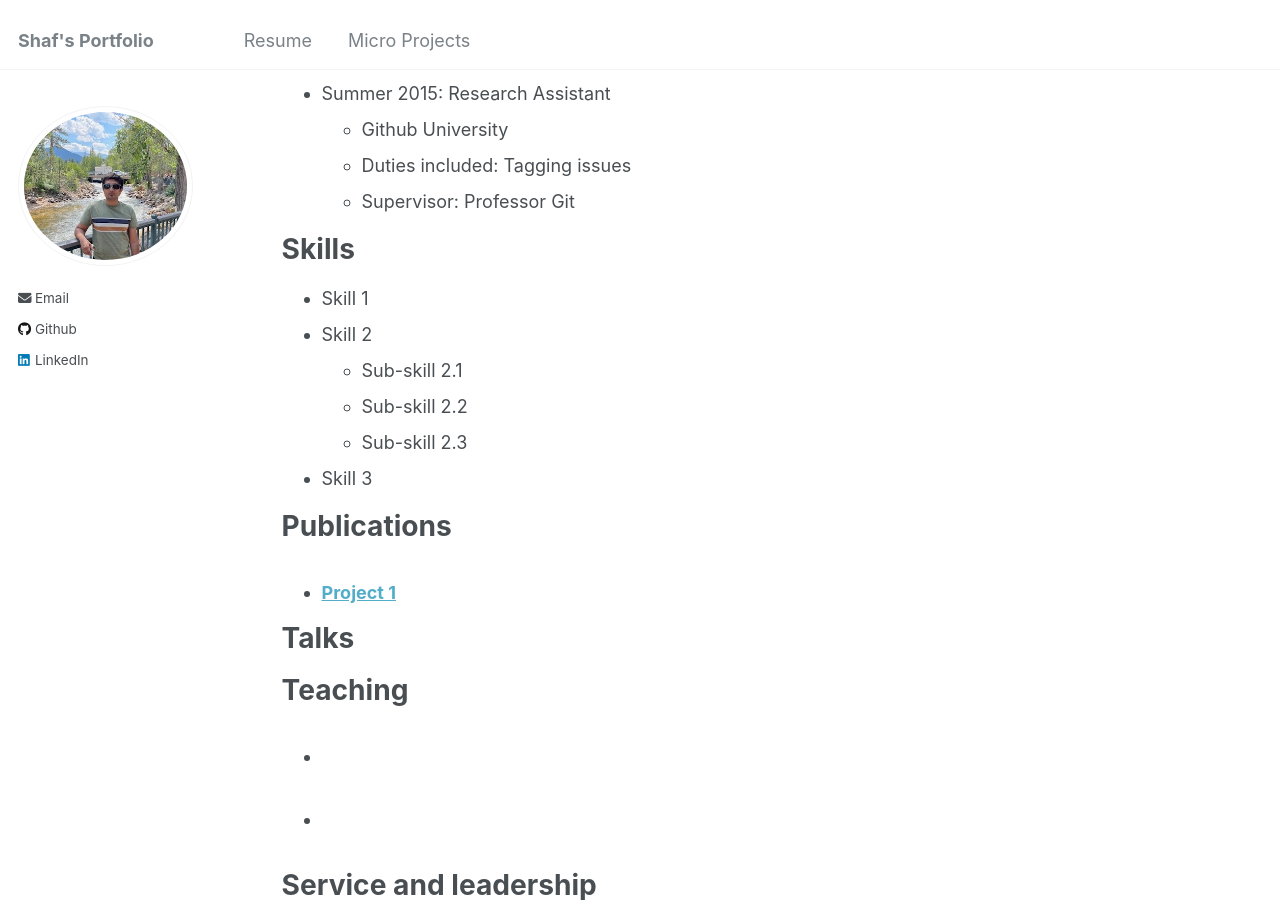
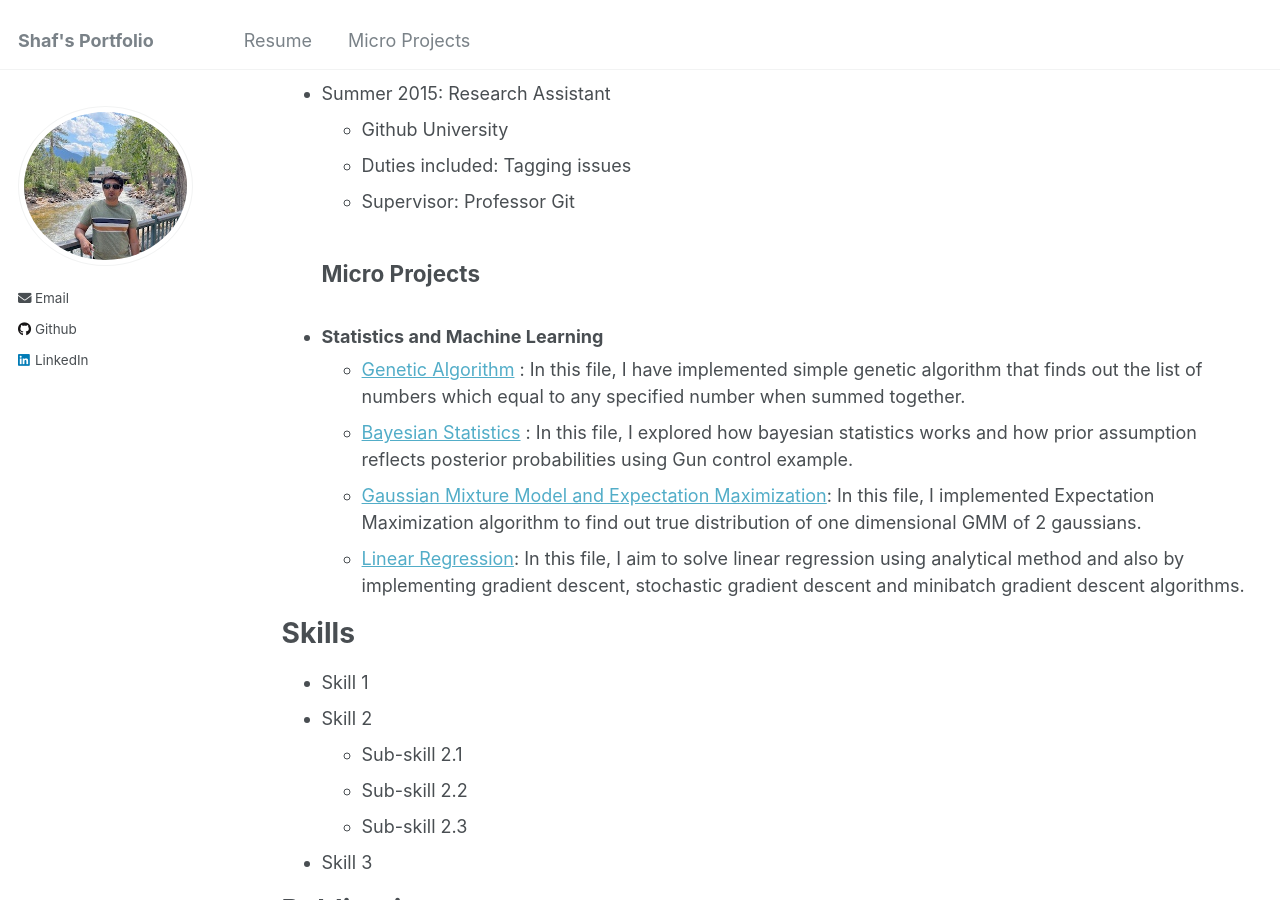
Before and after one commit to shafmalik/shaf.malik.github.io, a Jekyll site: the page built from _pages/cv.md, in a window 1280 px wide and 900 px high, scrolled down 577 px. Built offline with Jekyll 4.4.1, drawn with Linux system fonts in a browser that asks for light colours.

Commit message:
Update cv.md

```diff
--- a/_pages/cv.md
+++ b/_pages/cv.md
@@ -32,6 +32,13 @@ Work experience
   * Duties included: Tagging issues
   * Supervisor: Professor Git
 
+  ## Micro Projects
+- ### Statistics and Machine Learning
+    - [Genetic Algorithm](https://github.com/archd3sai/Statistical-Methods/blob/master/genetic-algorithm.ipynb) : In this file, I have implemented simple genetic algorithm that finds out the list of numbers which equal to any specified number when summed together.
+    - [Bayesian Statistics](https://github.com/archd3sai/Statistical-Methods/blob/master/Bayesian%20Statistics.ipynb) : In this file, I explored how bayesian statistics works and how prior assumption reflects posterior probabilities using Gun control example.
+    - [Gaussian Mixture Model and Expectation Maximization](https://github.com/archd3sai/Statistical-Methods/blob/master/GMM-EM.ipynb): In this file, I implemented Expectation Maximization algorithm to find out true distribution of one dimensional GMM of 2 gaussians.
+    - [Linear Regression](https://github.com/archd3sai/Statistical-Methods/blob/master/Linear%20Regression.ipynb): In this file, I aim to solve linear regression using analytical method and also by implementing gradient descent, stochastic gradient descent and minibatch gradient descent algorithms.
+
 Skills
 ======
 * Skill 1
```
